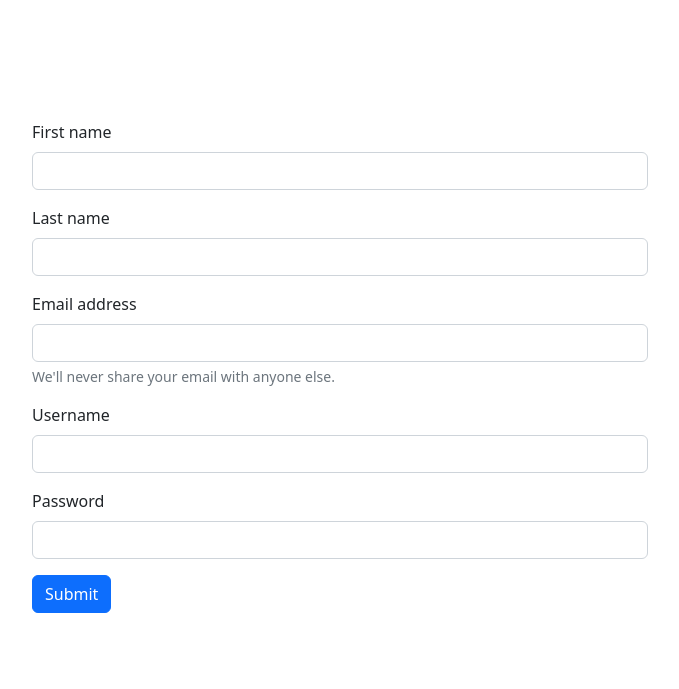
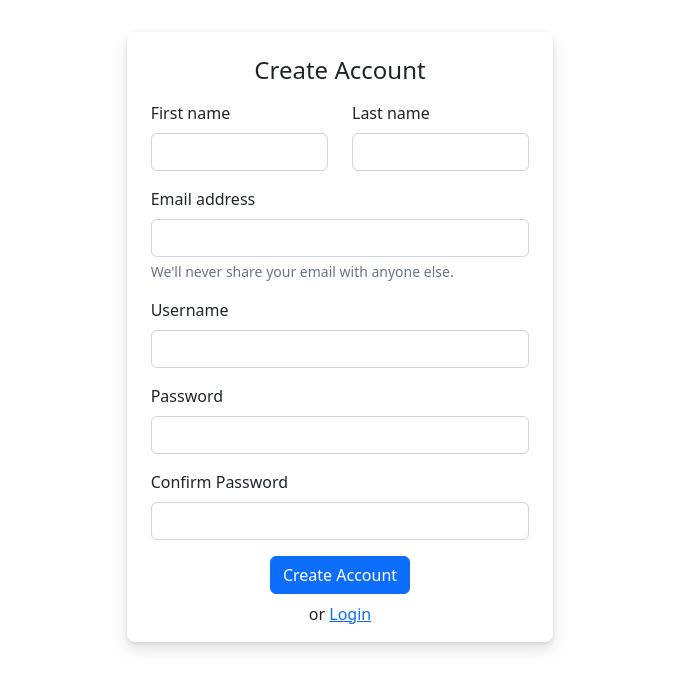
Before and after one commit to Naman-0206/Money-Manager, a Django app: page /register/ in a window 1280 px wide. Shown: the part 56-745 px from the top of the page, without its empty margins (300-979 px from the left). Run offline with Django 4.2, Linux system fonts and the light colour scheme.

Commit message:
beautified register page

```diff
--- a/cash_app/templates/register.html
+++ b/cash_app/templates/register.html
@@ -1,39 +1,73 @@
 {% extends "base.html" %}
 
-{%  block start %}
+{% block start %}
 
-<div class="container mt-5 pt-5 col-6">
-
-    <form method="POST">
+<div class="container col-10 col-md-4 px-4 py-2 mt-2  visible" style="border-radius: 8px; box-shadow: 0 2px 4px rgba(0, 0, 0, .1), 0 8px 16px rgba(0, 0, 0, .1);">
+  <div class="text-center my-3"><h4>Create Account</h4></div>
+  <form method="POST" class="">
     {% csrf_token %}
 
       {%include "messages.html"%}
 
-        <div class="mb-3">
+    <div class="row ">
+      <div class="col-md-6 mb-3">
         <label for="first_name" class="form-label">First name </label>
-          <input type="text" name="first_name" required class="form-control" id="first_name" {% if first_name %} value ={{first_name}} {% endif %}>
+        <input type="text" name="first_name" required class="form-control" id="first_name" {% if first_name %}
+          value={{first_name}} {% endif %}>
       </div>
-        <div class="mb-3">
+      <div class="col-md-6 mb-3">
         <label for="last_name" class="form-label">Last name</label>
-          <input type="text" name="last_name" required class="form-control" id="last_name"{% if last_name %} value ={{last_name}} {% endif %}>
+        <input type="text" name="last_name" required class="form-control" id="last_name" {% if last_name %}
+          value={{last_name}} {% endif %}>
       </div>
-        <div class="mb-3">
+    </div>
+    <div class="row mb-3 ">
+      <div>
         <label for="email" class="form-label">Email address</label>
-          <input type="email" name="email" required class="form-control" id="email" {% if email %} value ={{email}} {% endif %}>
+        <input type="email" name="email" required class="form-control" id="email" {% if email %} value={{email}} {% endif %}>
         <div id="emailHelp" class="form-text">We'll never share your email with anyone else.</div>
       </div>
-        <div class="mb-3">
+    </div>
+    <div class="row my-3">
+      <div>
         <label for="username" class="form-label">Username</label>
         <input type="text" name="username" required class="form-control" id="username">
       </div>
-        <div class="mb-3">
-          <label for="exampleInputPassword1" class="form-label">Password</label>
-          <input type="password" name="password" class="form-control" id="exampleInputPassword1">
+    </div>
+    <div class="row my-3">
+      <div class="">
+        <label for="password" class="form-label">Password</label>
+        <input type="password" name="password" class="form-control" id="password">
+      </div>
+    </div>
+    <div class="row my-3">
+      <div class="">
+        <label for="confirmPassword" class="form-label">Confirm Password</label>
+        <input type="password" name="password" class="form-control" id="confirmPassword">
+        <small id="passwordError" class="form-text text-danger"></small>
+      </div>
     </div>
 
-        <button type="submit" class="btn btn-primary">Submit</button>
+    <div class="text-center"><button type="submit" class="btn btn-primary text-center">Create Account</button></div>
   </form>
+  <div class="text-center my-2">or <a class="" href="{%url 'login_page'%}">Login</a></div>
 </div>
 
+<script>
+  document.querySelector('form').addEventListener('submit', function (event) {
+    event.preventDefault(); // Prevent form submission
 
-{% endblock %}
+    var password = document.getElementById('password').value;
+    var confirmPassword = document.getElementById('confirmPassword').value;
+    var passwordError = document.getElementById('passwordError');
+
+    if (password !== confirmPassword) {
+      passwordError.textContent = 'Passwords do not match';
+    } else {
+      // Passwords match, proceed with form submission
+      this.submit();
+    }
+  });
+</script>
+
+{%endblock%}
```
Lines whose indentation alone changed are shown as unchanged.
